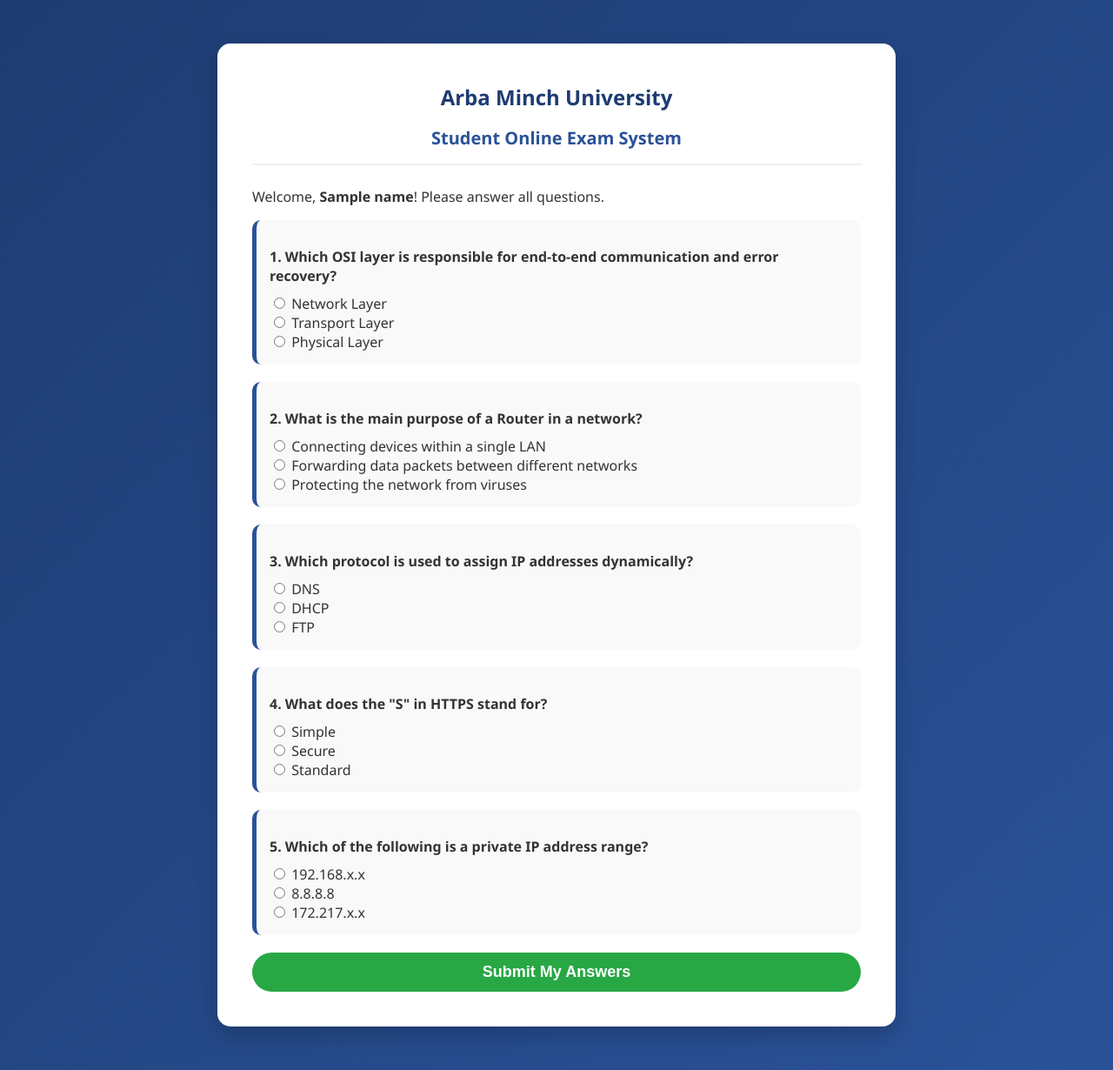
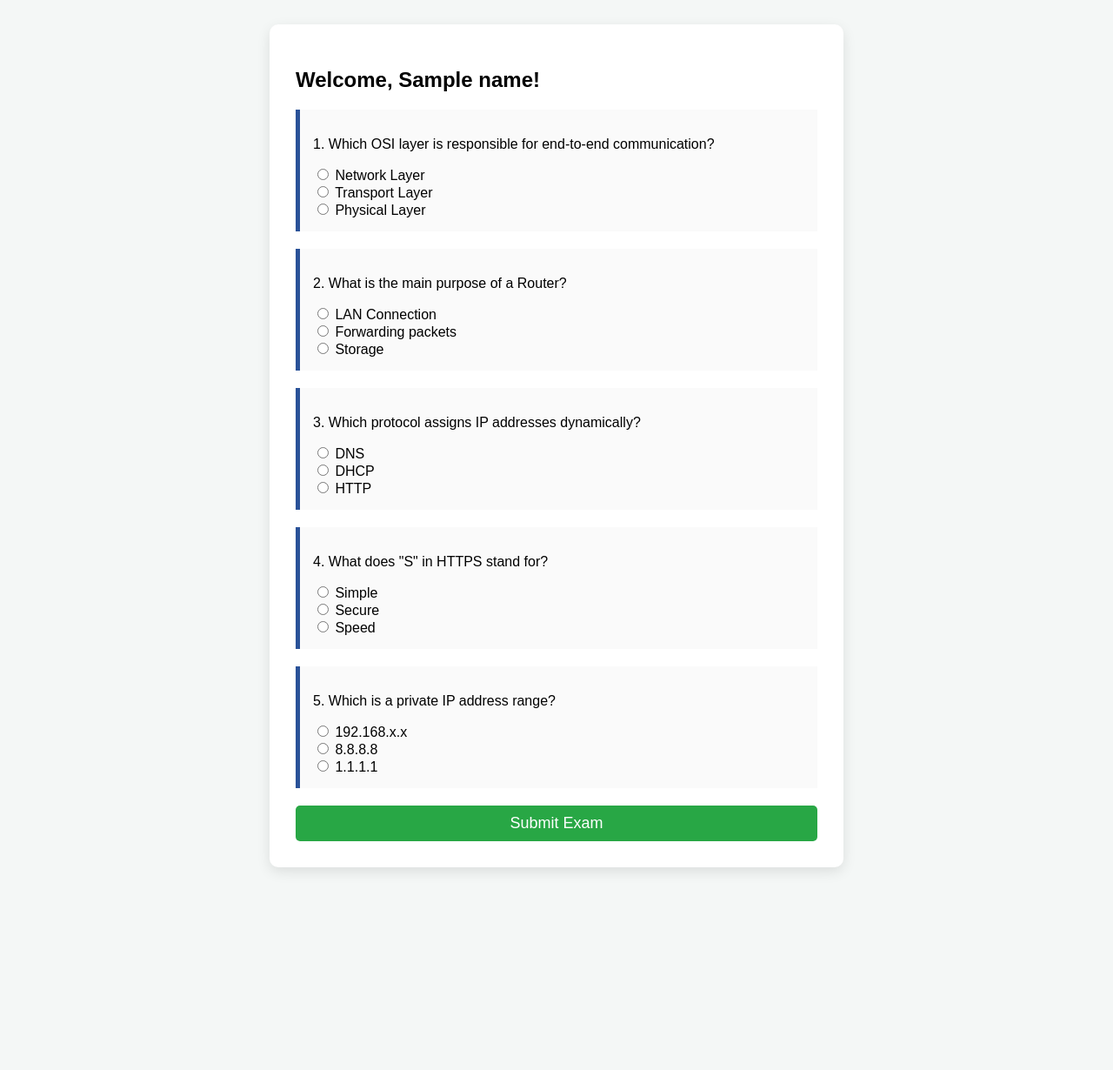
Before and after one commit to mesfinchalnew-creator/online-exam-system, a Python web app: template templates/exam.html in a window 1280 px wide. Shown: the whole page at 87% size. After the commit the page ends 1002 px from the top, so only its background shows below. Run offline with Jinja, Linux system fonts and the light colour scheme; the template is opened without the code that fills it: most values are stand-ins (such as "Sample title", 1, 10 or a date in 2020).

Commit message:
Update exam.html

```diff
--- a/templates/exam.html
+++ b/templates/exam.html
@@ -2,76 +2,54 @@
 <html>
 <head>
     <meta charset="UTF-8">
-    <title>AMU Student Online Exam System</title>
+    <title>AMU Online Exam</title>
     <style>
-        body {
-            background: linear-gradient(135deg, #1e3c72 0%, #2a5298 100%);
-            font-family: 'Segoe UI', Tahoma, Geneva, Verdana, sans-serif;
-            color: #333; margin: 0; padding: 20px;
-        }
-        .exam-container {
-            background: white; padding: 40px; border-radius: 15px;
-            box-shadow: 0 10px 25px rgba(0,0,0,0.2);
-            max-width: 700px; margin: 30px auto;
-        }
-        .header-section { text-align: center; border-bottom: 2px solid #eee; margin-bottom: 25px; }
-        h1 { color: #1e3c72; margin: 5px 0; font-size: 24px; }
-        h2 { color: #2a5298; font-size: 20px; }
-        .question { margin-bottom: 20px; background: #f9f9f9; padding: 15px; border-radius: 10px; border-left: 5px solid #2a5298; }
-        .question p { font-weight: bold; margin-bottom: 10px; }
-        button {
-            background-color: #28a745; border: none; padding: 12px 35px;
-            color: white; font-size: 18px; border-radius: 25px;
-            cursor: pointer; transition: 0.3s; width: 100%; font-weight: bold;
-        }
-        button:hover { background-color: #218838; transform: scale(1.02); }
+        body { background: #f4f7f6; font-family: sans-serif; padding: 20px; }
+        .container { background: white; max-width: 600px; margin: auto; padding: 30px; border-radius: 10px; box-shadow: 0 5px 15px rgba(0,0,0,0.1); }
+        .question { margin-bottom: 20px; padding: 15px; border-left: 5px solid #2a5298; background: #fafafa; }
+        button { background: #28a745; color: white; border: none; padding: 10px 20px; border-radius: 5px; cursor: pointer; width: 100%; font-size: 18px; }
     </style>
 </head>
 <body>
-    <div class="exam-container">
-        <div class="header-section">
-            <h1>Arba Minch University</h1>
-            <h2>Student Online Exam System</h2>
-        </div>
-        <p>Welcome, <strong>{{ name }}</strong>! Please answer all questions.</p>
-
+    <div class="container">
+        <h2>Welcome, {{ name }}!</h2>
         <form action="/exam/{{ name }}" method="POST">
             <div class="question">
-                <p>1. Which OSI layer is responsible for end-to-end communication and error recovery?</p>
+                <p>1. Which OSI layer is responsible for end-to-end communication?</p>
                 <input type="radio" name="q1" value="A" required> Network Layer <br>
                 <input type="radio" name="q1" value="B" required> Transport Layer <br>
                 <input type="radio" name="q1" value="C" required> Physical Layer
             </div>
 
             <div class="question">
-                <p>2. What is the main purpose of a Router in a network?</p>
-                <input type="radio" name="q2" value="A" required> Connecting devices within a single LAN <br>
-                <input type="radio" name="q2" value="B" required> Forwarding data packets between different networks <br>
-                <input type="radio" name="q2" value="C" required> Protecting the network from viruses
+                <p>2. What is the main purpose of a Router?</p>
+                <input type="radio" name="q2" value="A" required> LAN Connection <br>
+                <input type="radio" name="q2" value="B" required> Forwarding packets <br>
+                <input type="radio" name="q2" value="C" required> Storage
             </div>
 
             <div class="question">
-                <p>3. Which protocol is used to assign IP addresses dynamically?</p>
+                <p>3. Which protocol assigns IP addresses dynamically?</p>
                 <input type="radio" name="q3" value="A" required> DNS <br>
                 <input type="radio" name="q3" value="B" required> DHCP <br>
-                <input type="radio" name="q3" value="C" required> FTP
+                <input type="radio" name="q3" value="C" required> HTTP
             </div>
 
             <div class="question">
-                <p>4. What does the "S" in HTTPS stand for?</p>
+                <p>4. What does "S" in HTTPS stand for?</p>
                 <input type="radio" name="q4" value="A" required> Simple <br>
                 <input type="radio" name="q4" value="B" required> Secure <br>
-                <input type="radio" name="q4" value="C" required> Standard
+                <input type="radio" name="q4" value="C" required> Speed
             </div>
 
             <div class="question">
-                <p>5. Which of the following is a private IP address range?</p>
+                <p>5. Which is a private IP address range?</p>
                 <input type="radio" name="q5" value="A" required> 192.168.x.x <br>
                 <input type="radio" name="q5" value="B" required> 8.8.8.8 <br>
-                <input type="radio" name="q5" value="C" required> 172.217.x.x
+                <input type="radio" name="q5" value="C" required> 1.1.1.1
             </div>
 
-            <button type="submit">Submit My Answers</button>
+            <button type="submit">Submit Exam</button>
         </form>
     </div>
 </body>
```
